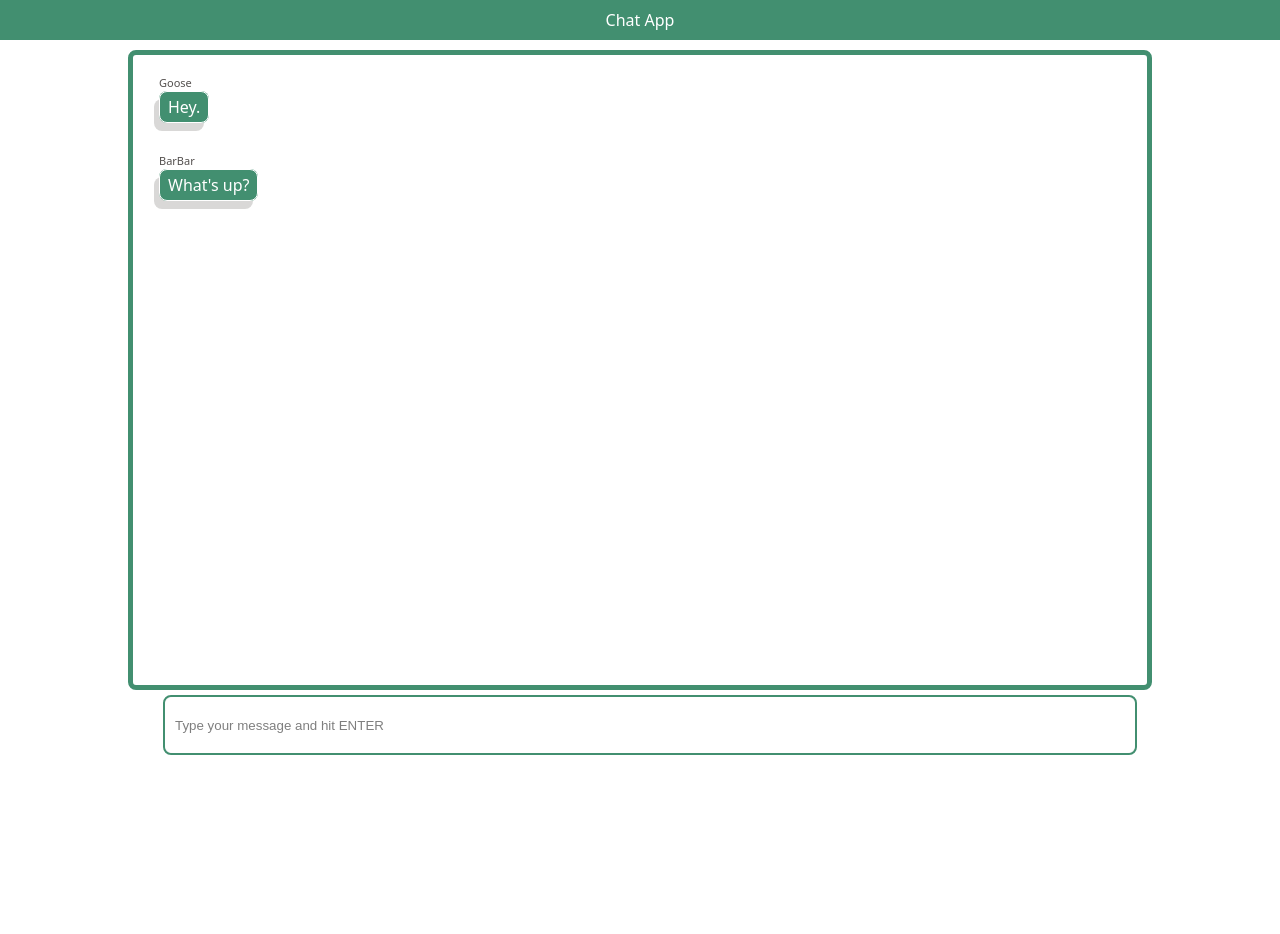
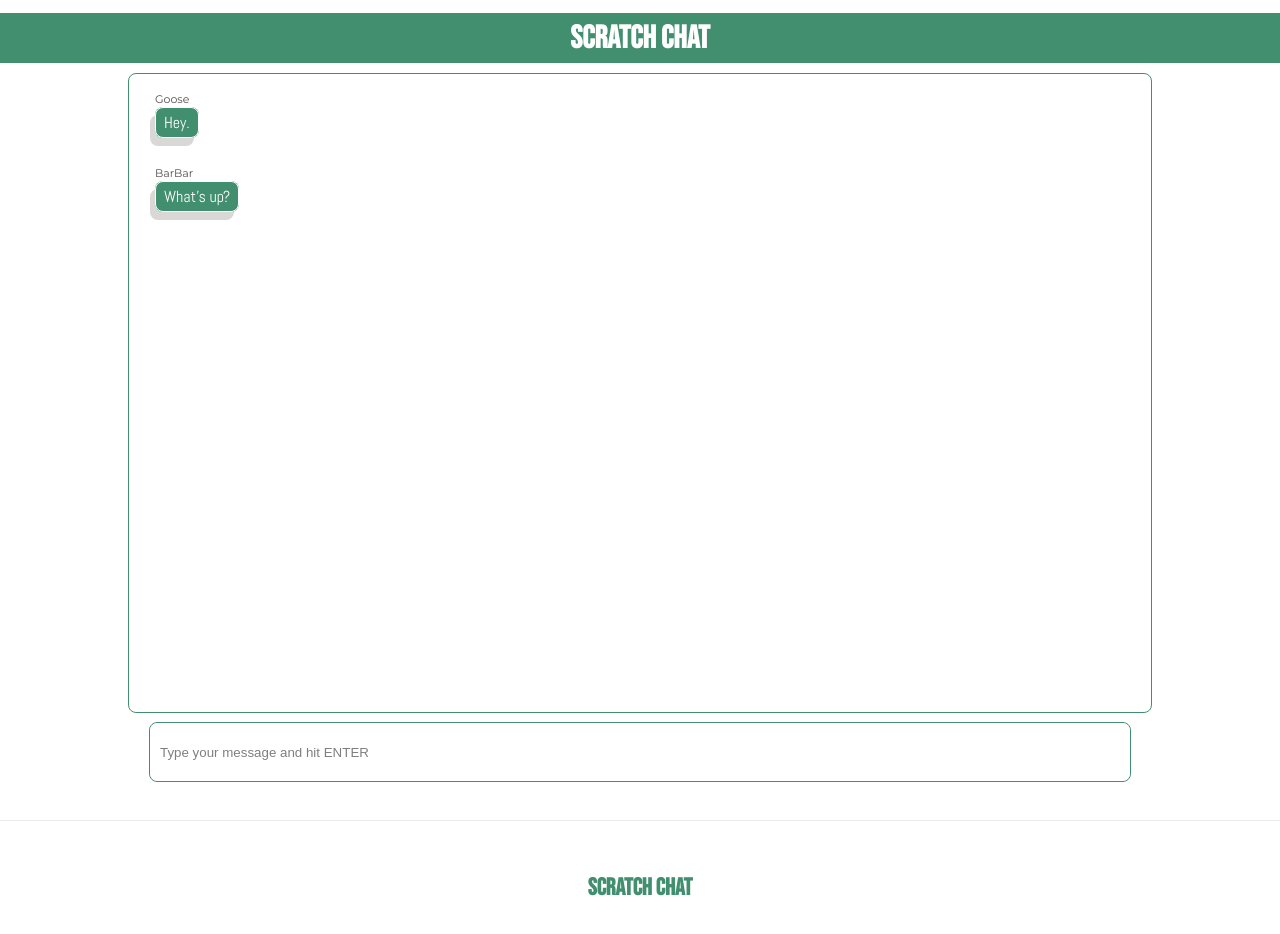
Before and after one commit to scottmcdonald1/chatapp, a Next.js app: page /chatroom in a window 1280 px wide. Shown: the top 934 px of the page. Before the commit the page ends 800 px from the top, so only its background shows below. Built offline with nearby package versions, Linux system fonts and the light colour scheme.

Commit message:
updated some styling

```diff
--- a/components/MessagesList.js
+++ b/components/MessagesList.js
@@ -1,4 +1,4 @@
-import React, { useState } from "react"
+import React from "react"
 
 
 export default function MessageList(props) {
--- a/components/Title.js
+++ b/components/Title.js
@@ -2,6 +2,6 @@ import React, { ReactNode } from "react"
 
 export default function Title() {
     return (
-        <p className="title">Chat App</p>
+        <h1 className="title">Scratch Chat</h1>
     )
 }
--- a/pages/chatroom.js
+++ b/pages/chatroom.js
@@ -4,8 +4,8 @@ import MessageList from '../components/MessagesList';
 import SendMessageForm from '../components/SendMessageForm';
 import Title from '../components/Title';
 import { useRouter } from 'next/router';
+import Head from 'next/head'
 
-// const username = "ricardo";
 
 const DUMMY_DATA = [
     {
@@ -39,6 +39,17 @@ export default function ChatRoom() {
 
     return (
         <div className="app">
+            <Head>
+                <title>Scratch Chat</title>
+                <meta name="description" content="Generated by create next app" />
+                <link rel="icon" href="/favicon.ico" />
+                <link rel="preconnect" href="https://fonts.googleapis.com" />
+                <link rel="preconnect" href="https://fonts.gstatic.com" crossorigin />
+                <link href="https://fonts.googleapis.com/css2?family=Abel&family=Bebas+Neue&family=Montserrat&display=swap" rel="stylesheet"></link>
+            </Head>
+
+            <main className="main">
+
             <Title />
             <div className="chat-room">
                 <MessageList messages={messages} />
@@ -46,6 +57,13 @@ export default function ChatRoom() {
                     sendMessage={sendMessage}
                 />
             </div>
+
+            </main>
+
+            <footer className="footer">
+                <h2>SCRATCH CHAT</h2>
+            </footer>
+
         </div>
     )
 }
--- a/pages/index.js
+++ b/pages/index.js
@@ -10,6 +10,9 @@ export default function Home() {
         <title>Scratch Chat</title>
         <meta name="description" content="Generated by create next app" />
         <link rel="icon" href="/favicon.ico" />
+        <link rel="preconnect" href="https://fonts.googleapis.com" />
+        <link rel="preconnect" href="https://fonts.gstatic.com" crossorigin />
+        <link href="https://fonts.googleapis.com/css2?family=Abel&family=Bebas+Neue&family=Montserrat&display=swap" rel="stylesheet"></link>
       </Head>
 
       <main className={styles.main}>
--- a/styles/Home.module.css
+++ b/styles/Home.module.css
@@ -19,6 +19,7 @@
   border-top: 1px solid #eaeaea;
   justify-content: center;
   align-items: center;
+  color: rgba(66,143,112,1);
 }
 
 .footer a {
@@ -40,6 +41,7 @@
 }
 
 .title {
+  color: rgba(66,143,112,1);
   margin: 0;
   line-height: 1.15;
   font-size: 4rem;
@@ -92,7 +94,6 @@
 .card:hover,
 .card:focus,
 .card:active {
-  /* color: #0070f3; */
   border-color: #0070f3;
 }
 
--- a/styles/Login.module.css
+++ b/styles/Login.module.css
@@ -4,15 +4,16 @@
     text-align: left;
     color: inherit;
     text-decoration: none;
-    border: 1px solid #eaeaea;
+    border: 1px solid rgba(64,60,58,0.2);
     border-radius: 10px;
     transition: color 0.15s ease, border-color 0.15s ease;
     max-width: 300px;
-
     display: flex;
     flex-direction: column;
     justify-content: space-evenly;
 }
 .formItem {
     margin: .5rem;
+    font-family: Abel;
+
 }
--- a/styles/globals.css
+++ b/styles/globals.css
@@ -22,10 +22,10 @@ a {
 
 
 :root {
-  --main-color: #5ea3d0;
+  /* --main-color: #5ea3d0; */
   --main-color: rgba(66,143,112,1);
   --secondary-color: white;
-  --main-text-color: #3e5869;
+  /* --main-text-color: #3e5869; */
   --main-text-color: rgba(64,60,58,1);
   --secondary-text-color: #b0c7d6;
   --send-message-form: #F5F5F5;
@@ -35,7 +35,7 @@ html, body {
   height: 100%;
   margin: 0;
   padding: 0;
-  font-family: system-ui;
+  font-family: Bebas Neue;
   font-weight: 200;
   color: #3e5869;
 }
@@ -46,6 +46,7 @@ html, body {
 
 .app {
   height: calc(100% - 100px);
+  /* padding: 0 4rem; */
   display: flex;
   flex-direction: column;
   justify-content: center;
@@ -62,7 +63,7 @@ html, body {
   background: var(--main-color);
   box-sizing: border-box;
   margin: 0;
-  padding: 0;
+  padding: 25px 0;
   text-align: center;
 }
 
@@ -76,6 +77,7 @@ html, body {
   color: var(--main-text-color);
   opacity: 0.9;
   margin-bottom: 6px;
+  font-family: Montserrat;
 }
 .message div:nth-child(2) {
   background: var(--main-color);
@@ -85,6 +87,7 @@ html, body {
   border: 1px solid var(--secondary-color);
   border-radius: 8px;
   box-shadow: -5px 8px 0px rgba(64,60,58,0.2);
+  font-family: Abel;
 }
 .user-message  div:nth-child(1){
   font-size: 11px;
@@ -92,6 +95,7 @@ html, body {
   opacity: 0.9;
   margin-bottom: 6px;
   text-align: right;
+  font-family: Montserrat;
 }
 .user-message div:nth-child(2) {
   background: var(--secondary-color);
@@ -103,17 +107,8 @@ html, body {
   border: 1px solid var(--main-color);
   border-radius: 8px;
   box-shadow: -5px 8px 0px rgba(64,60,58,0.2);
+  font-family: Abel;
 }
-/*
-.message-list {
-  box-sizing: border-box;
-  padding: 0 0 0 6px;
-  margin: 0;
-  width: 100%;
-  height: 100%;
-  overflow: scroll;
-  background: white;
-} */
 
 .message-list {
   box-sizing: border-box;
@@ -137,9 +132,9 @@ html, body {
   box-sizing: border-box;
   width: 100%;
   height: 60px;
-  margin: 10px;
+  margin: 10px 0;
   bottom: 0;
-  border: 2px solid var(--main-color);
+  border: 1px solid var(--main-color);
   border-radius: 8px;
 }
 
@@ -166,7 +161,30 @@ html, body {
   width: 80vw;
   margin: 10px 0;
   padding: 0px 20px;
-  border: 5px solid var(--main-color);
+  border: 1px solid var(--main-color);
   border-radius: 8px;
   /* box-shadow: 0px 0px 80px var(--main-color); */
 }
+
+.footer {
+  display: flex;
+  flex: 1;
+  width: 100%;
+  margin-top: 20px;
+  padding: 2rem 0;
+  border-top: 1px solid #eaeaea;
+  justify-content: center;
+  align-items: center;
+  color: rgba(66,143,112,1);
+}
+
+.main {
+  min-height: 100vh;
+  width: 100%;
+  padding: 0 0 4rem 0;
+  flex: 1;
+  display: flex;
+  flex-direction: column;
+  justify-content: center;
+  align-items: center;
+}
```
Also changed, not shown: components/login.js (+4 -4 lines).
